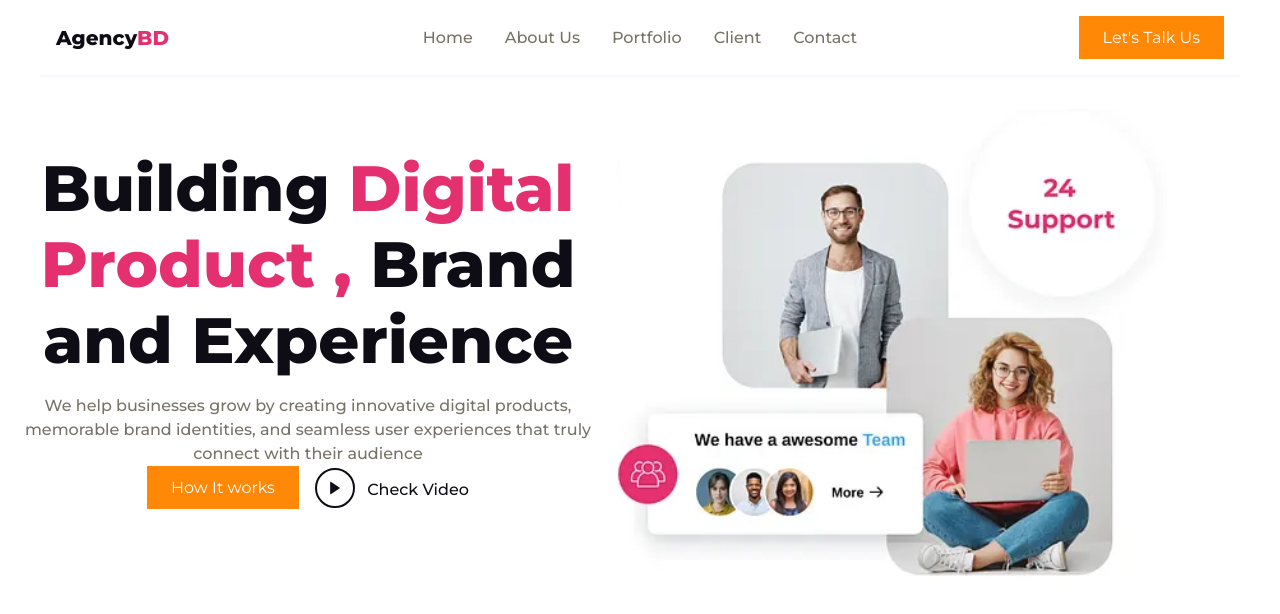
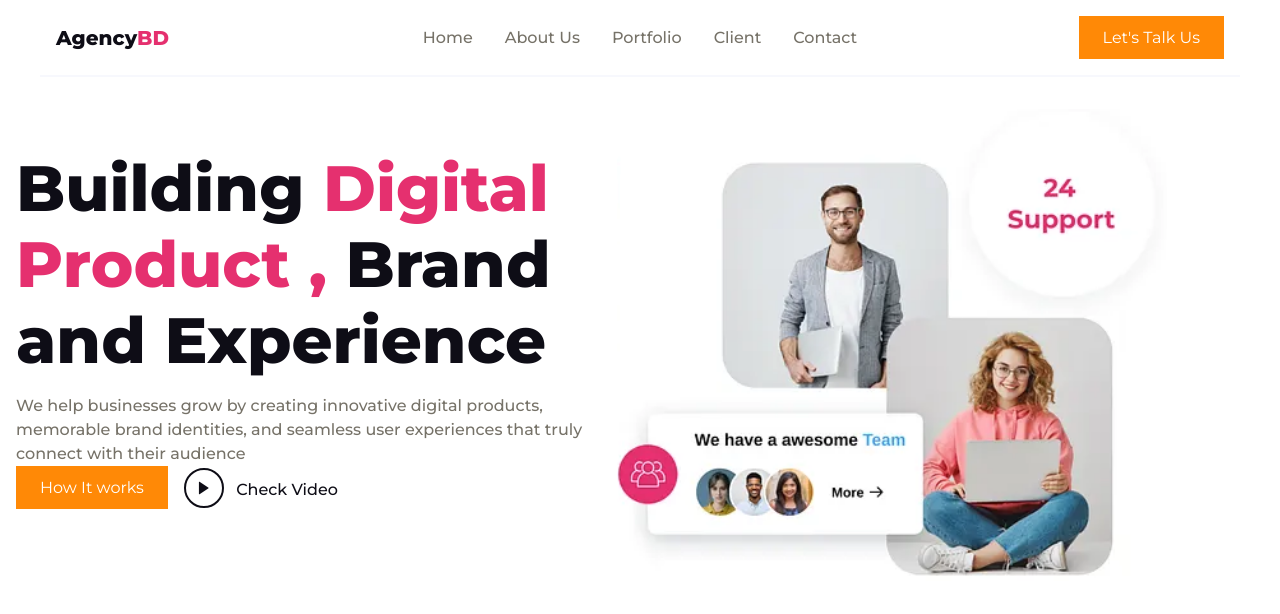
Before and after one commit to Tduncan14/agencymarket, a plain HTML site: page index.html in a window 1280 px wide. Drawn offline with nearby package versions, Linux system fonts and the light colour scheme; a web font is replaced by a local one.

Commit message:
keep moving forward

```diff
--- a/index.html
+++ b/index.html
@@ -60,6 +60,8 @@
         </div>
     </header>
 
+
+    <script src="https://unpkg.com/scrollreveal"></script>
     <script src="main.js"></script>
 </body>
 
--- a/main.js
+++ b/main.js
@@ -23,3 +23,25 @@ navLinks.addEventListener('click', (e) => {
 
 
 )
+
+const scrollRevealOption = {
+    distance: "50px",
+    origin: "bottom",
+    duration: 1000
+}
+
+
+ScrollReveal().reveal(".header__content h1", {
+    ...scrollRevealOption
+})
+
+ScrollReveal().reveal(".header__content .section__description", {
+    ...scrollRevealOption,
+    delay: 500
+})
+
+
+ScrollReveal().reveal(".header__btns", {
+    ...scrollRevealOption,
+    delay: 1000
+})
--- a/styles.css
+++ b/styles.css
@@ -224,6 +224,16 @@ li {
 }
 
 
+.header__content :is(h1, .section__description) {
+    text-align: left;
+
+}
+
+
+.header__btns {
+    justify-content: flex-start;
+}
+
 
 /* end of  */
 
```
